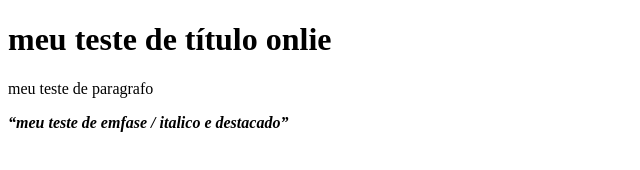
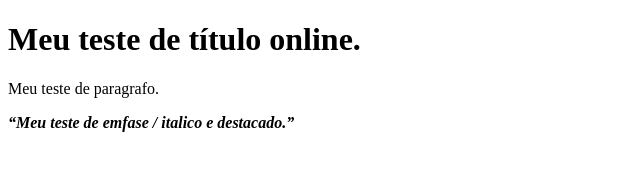
Before and after one commit to profmarciooliveira4/FormadoresJ3, a plain HTML site: page index.html in a window 1280 px wide. Shown: the whole page, without its empty margins (0-640 px from the left). Drawn offline with Linux system fonts and the light colour scheme.

Commit message:
Update index.html

```diff
--- a/index.html
+++ b/index.html
@@ -5,8 +5,8 @@
         <title>Meu primeiro teste</title>
     </head>
     <body>
-        <h1> meu teste de título onlie</h1>
-        <p> meu teste de paragrafo</p>
-        <p><em><strong><q>meu teste de emfase / italico e destacado</q></strong></em></p>
+        <h1> Meu teste de título online.</h1>
+        <p> Meu teste de paragrafo.</p>
+        <p><em><strong><q>Meu teste de emfase / italico e destacado.</q></strong></em></p>
     </body>
 </html>
```
